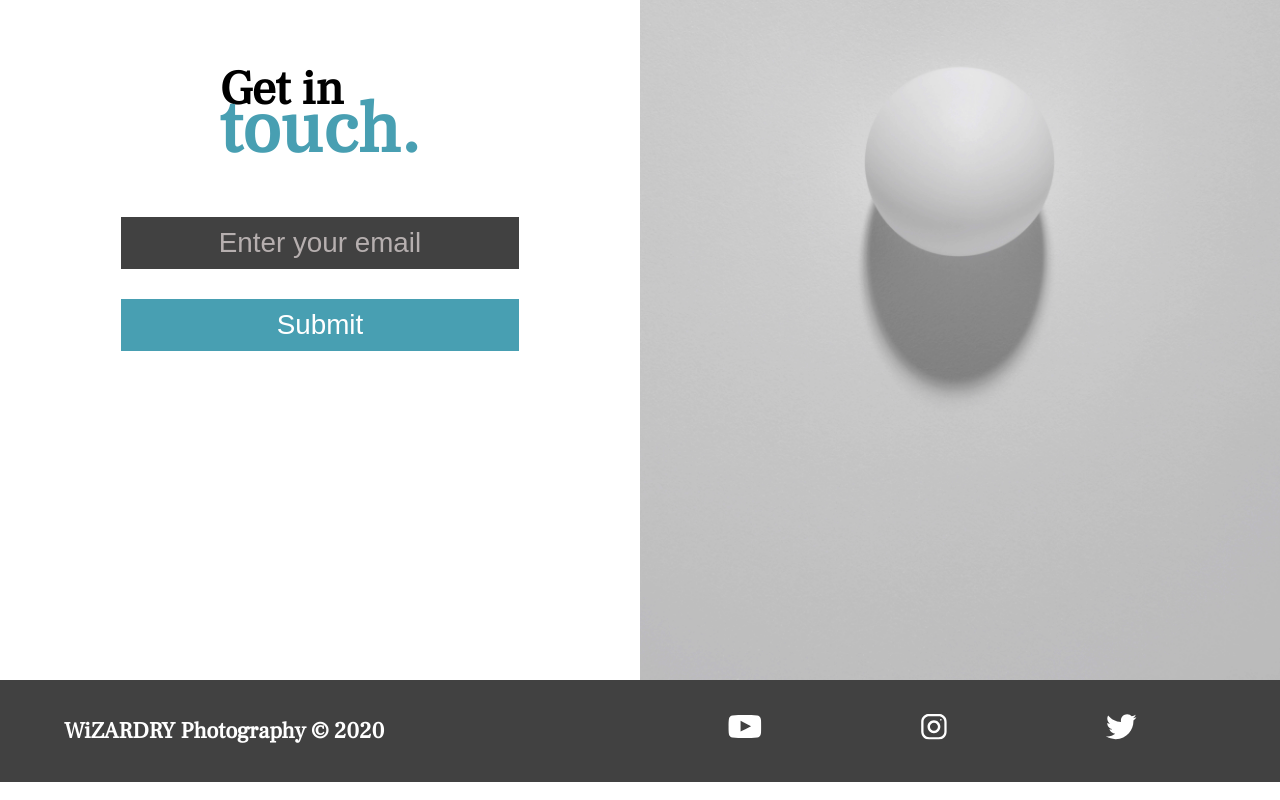
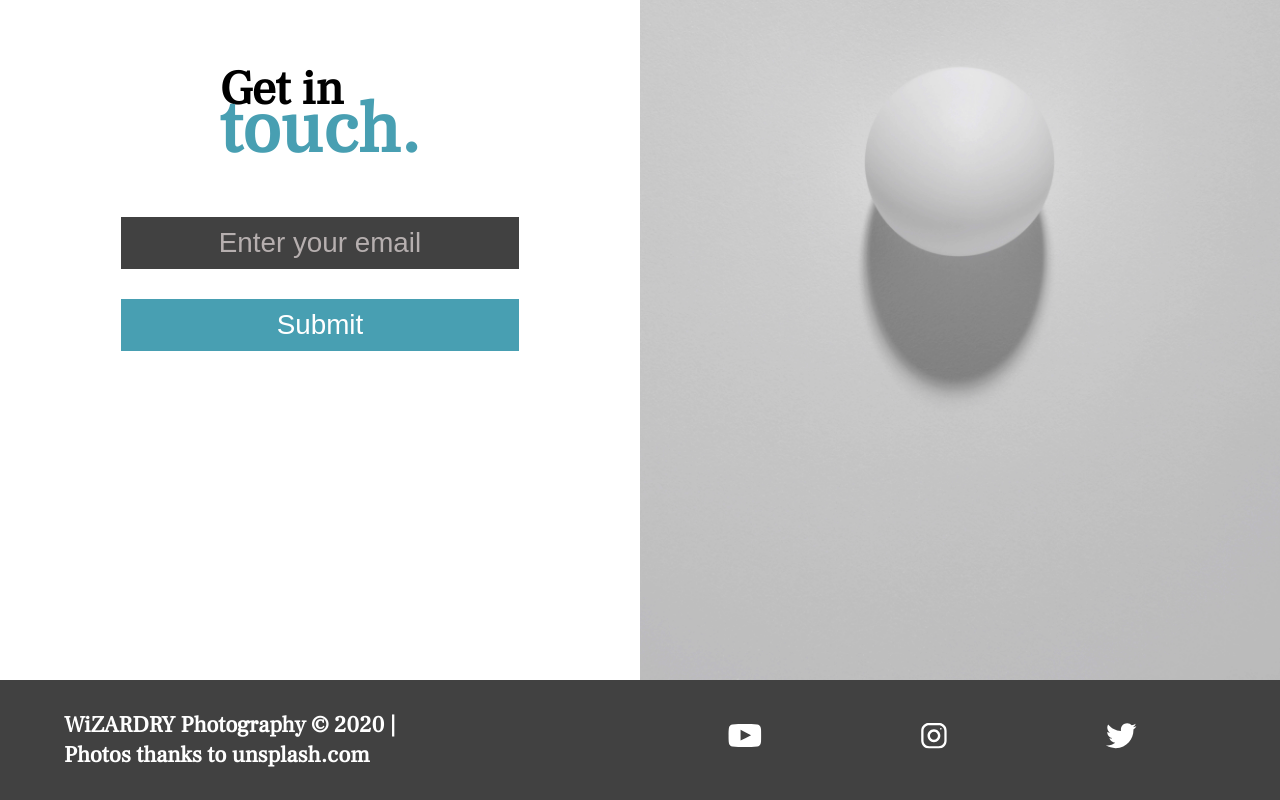
Before and after one commit to stevenabaco/WiZARDRY-Photography, a plain HTML site: page index.html in a window 1280 px wide. Shown: the part 3746-4546 px from the top of the page. Drawn offline with Linux system fonts and the light colour scheme; a script that the page names is missing.

Commit message:
Update Footer comment

```diff
--- a/index.html
+++ b/index.html
@@ -87,7 +87,7 @@
     </section>
   </main>
   <footer>
-    <h4>WiZARDRY Photography &copy; 2020 </h4>
+    <h4>WiZARDRY Photography &copy; 2020 |<br> Photos thanks to unsplash.com</h4>
     <ul>
       <li><a href="#"><img src="./img/youtube-symbol 1.svg" alt="youtube-social-media"></li>
       <li><a href="#"><img src="./img/instagram 1.svg" alt="instagram-social-media"></li>
```
